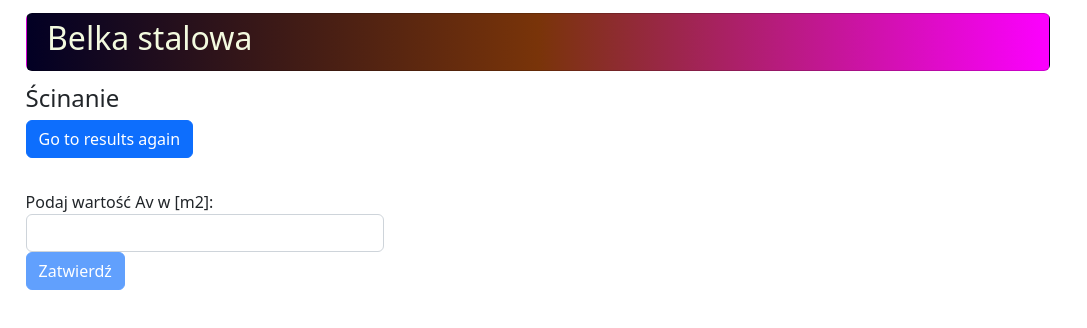
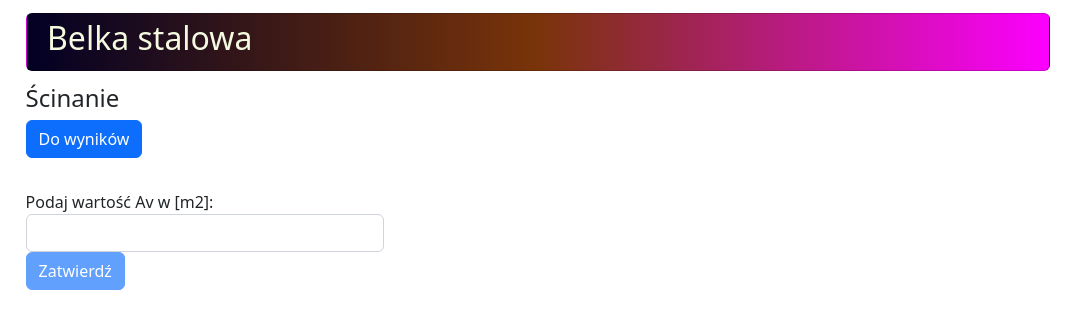
Before and after one commit to maciejmar/belka-stalowa, an Angular app: page /scinanie in a window 1280 px wide. Shown: the top 328 px of the page, without its empty margins (0-1087 px from the left). Built offline with nearby package versions, Linux system fonts and the light colour scheme.

Commit message:
polish labels

```diff
--- a/src/app/scinanie/scinanie.component.html
+++ b/src/app/scinanie/scinanie.component.html
@@ -1,7 +1,7 @@
 <div class="form-group form-margin">
     <h4>Ścinanie</h4>
     <a routerLink ="/">
-      <button class="btn btn-primary">Go to results again</button>
+      <button class="btn btn-primary">Do wyników</button>
     </a>
     <form  [formGroup]="FormForAv" novalidate (ngSubmit)="passAv()">
       <label for="Av" >Podaj wartość Av w [m2]: </label>
```
